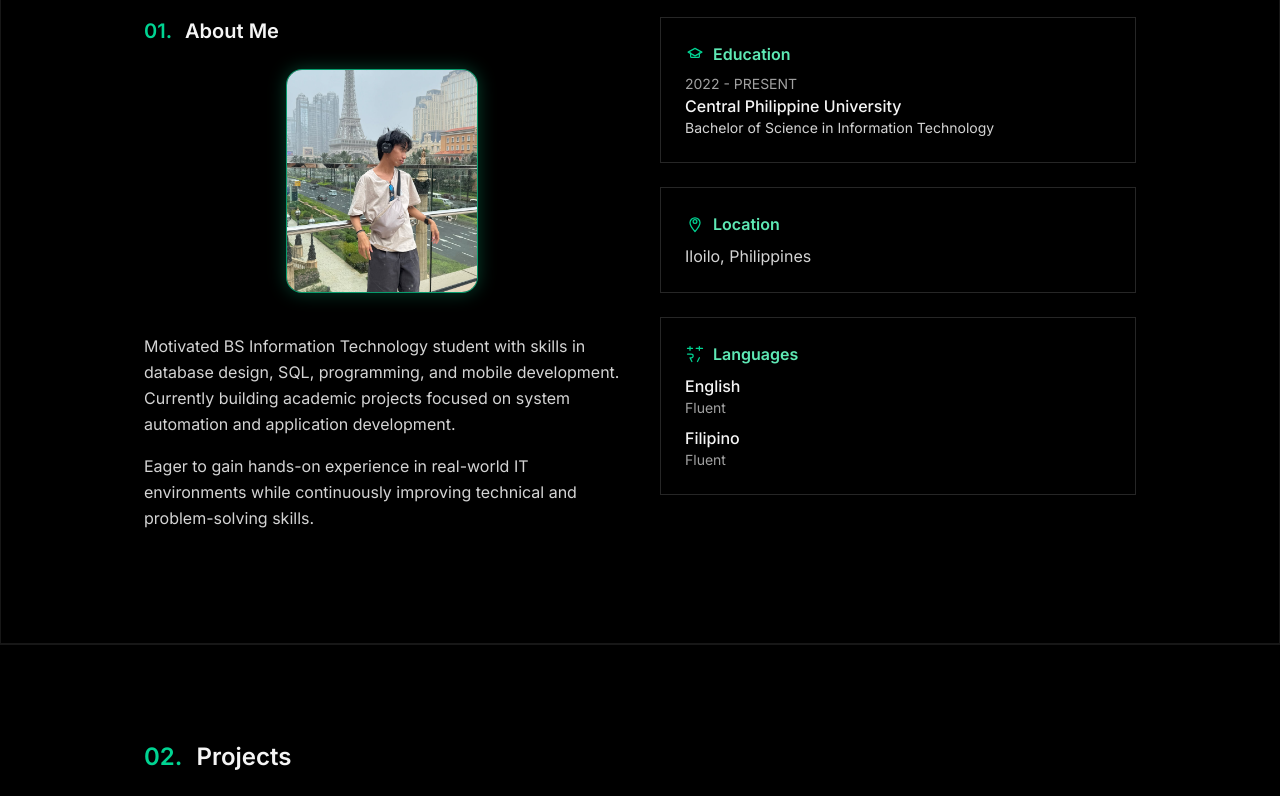
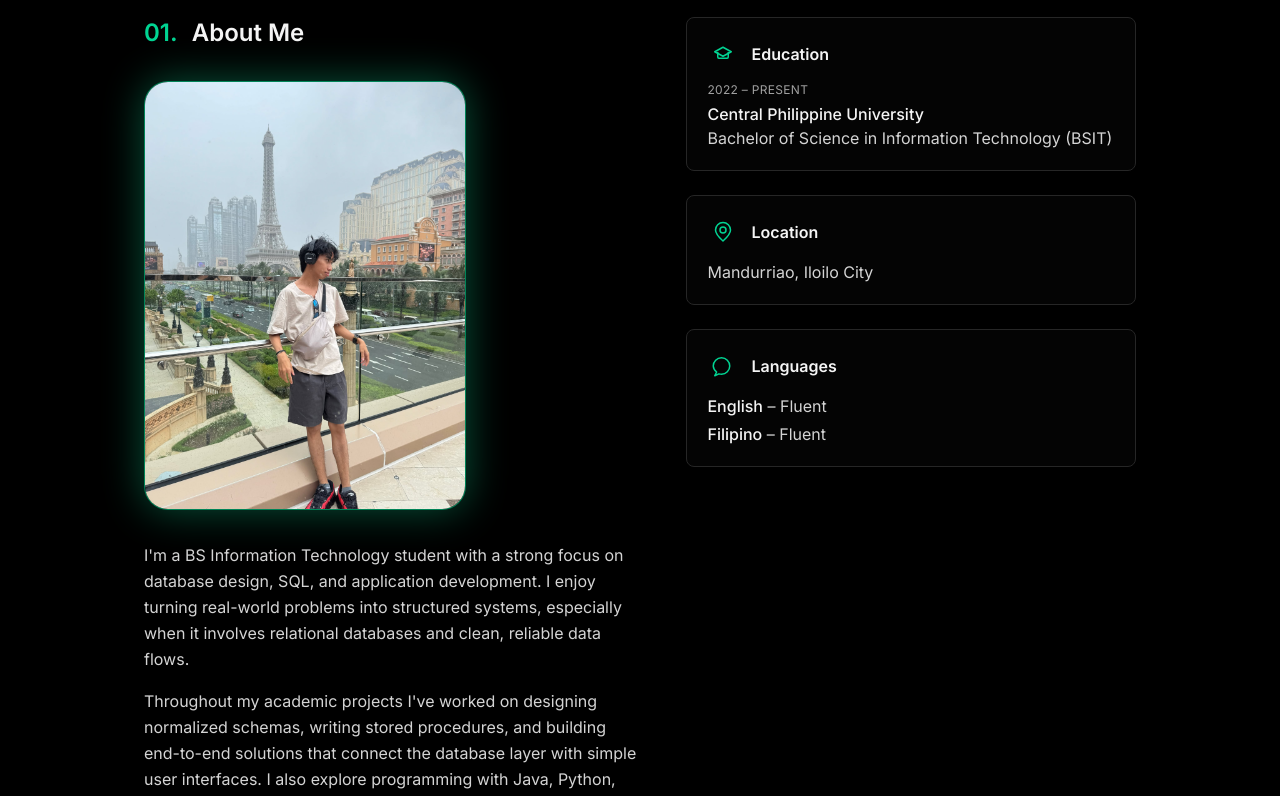
Before and after one commit to corvo-fly/montelibano_nextjs_portfolio, a Next.js app: page / in a window 1280 px wide. Shown: the part 880-1676 px from the top of the page. Built offline with nearby package versions, Linux system fonts and the light colour scheme.

Commit message:
update correction and adding more info

```diff
--- a/components/about.jsx
+++ b/components/about.jsx
@@ -1,48 +1,64 @@
-/* eslint-disable @next/next/no-img-element */
+import Image from "next/image";
+
 export default function About() {
     return (
         <section
         id="about"
-    className="bg-black text-neutral-100 py-24 border -t border-neutral-900">
-        <div className=" max-w-5xl mx-auto px-4 grid md:grid-cols-2 gap-10">
-
+        className="bg-black text-neutral-100 py-24 border-t border-neutral-900"
+        >
+            <div className="max-w-5xl mx-auto px-4 grid md:grid-cols-[minmax(0,1.1fr)_minmax(0,1fr)] gap-12 items-start">
                 <div>
-                <h2 className="text-xl md:text-2x1 font-semibold mb-6">
+                    <h2 className="text-xl md:text-2xl font-semibold mb-8">
                         <span className="text-emerald-400 mr-2">01.</span> About Me
                     </h2>
 
-                <div className="flex justify-center mb-10">
-                    <div className="group">
-                        <div
-                            className="w-64 h-44 md:w-48 md:h-56 rounded-2xl overflow-hidden border border-emerald-400/70 bg-neutral-900 shadow-[0_0_18px_rgba(16,185,129,0.35)] transition-all duration-300 group-hover:shadow-[0_0_32px_rgba(16,185,129,0.55)] group-hover:-translate-y-1">
-                            <img
+                <div className="flex flex-col items-center md:items-start mb-8">
+                    <div className="inline-block rounded-3xl border border-emerald-500/70 bg-black/40 shadow-[0_0_40px_rgba(16,185,129,0.45)] overflow-hidden hover:shadow-[0_0_55px_rgba(16,185,129,0.7)] hover:-translate-y-1 transition-all duration-300">
+                        <Image
                             src="/profile.jpg"
-                            alt="Profile"
-                            className="w-full h-full object-cover scale-150 transition-all duration-300"
+                            alt="Jophet Montelibano Jr."
+                            width={320}
+                            height={380}
+                            className="object-cover"
+                            priority
                         />
                     </div>
                 </div>
+
+                <div className="space-y-4 text-sm md:text-base text-neutral-300 leading-relaxed">
+                    <p>
+                        I&apos;m a BS Information Technology student with a strong focus on{" "}
+                        database design, SQL, and application development. I enjoy turning
+                        real-world problems into structured systems, especially when it
+                        involves relational databases and clean, reliable data flows.
+                    </p>
+
+                    <p>
+                        Throughout my academic projects I&apos;ve worked on designing
+                        normalized schemas, writing stored procedures, and building
+                        end-to-end solutions that connect the database layer with simple
+                        user interfaces. I also explore programming with Java, Python,
+                        HTML/CSS/JavaScript, and Dart &amp; Flutter, which helps me bridge
+                        backend logic with usable frontends and mobile experiences.
+                    </p>
+
+                    <p>
+                        Right now I&apos;m looking for opportunities to gain hands-on
+                        experience in real-world IT environments—whether that&apos;s
+                        database work, automation, or web and mobile development. I enjoy
+                        collaborating with others, debugging tricky issues, and
+                        continuously improving my problem-solving and technical skills.
+                    </p>
+                </div>
                 </div>
 
-                <p className="text-neutral-300 mb-4 leading-relaxed">
-                    Motivated BS Information Technology student with skills in database design,
-                    SQL, programming, and mobile development. Currently building academic projects
-                    focused on system automation and application development.
-                </p>
-
-                <p className="text-neutral-300 mb-4 leading-relaxed">
-                    Eager to gain hands-on experience in real-world IT environments while
-                    continuously improving technical and problem-solving skills.
-                </p>
-            </div>
-
-            <div className="space-y-6">
-
-                <div className="p-6 border border-neutral-800">
-                    <h3 className="text-emerald-300 font-semibold mb-2 flex items-center gap-2">
+                <div className="space-y-6 text-sm md:text-base">
+                    <div className="border border-neutral-800 rounded-lg p-5 bg-neutral-950/40">
+                        <div className="flex items-center gap-3 mb-3">
+                            <div className="w-8 h-8 flex items-center justify-center rounded-md">
                                 <svg
                                     xmlns="http://www.w3.org/2000/svg"
-                            className="w-5 h-5 text-emerald-400"
+                                    className="w-6 h-6 text-emerald-400"
                                     fill="none"
                                     viewBox="0 0 24 24"
                                     stroke="currentColor"
@@ -56,23 +72,30 @@ export default function About() {
                                     <path
                                         strokeLinecap="round"
                                         strokeLinejoin="round"
-                                d="M6.75 10.5v4.5c0 .621.504 1.125 1.125 1.125h8.25A1.125 1.125 0 0017.25 15v-4.5"
+                                        d="M6.75 10.5v4.5c0 .621.504 1.125 1.125 1.125h8.25c.621 0 1.125-.504 1.125-1.125v-4.5"
                                     />
                                 </svg>
-                    Education
-                    </h3>
-                    <p className="text-sm text-neutral-400">2022 - PRESENT</p>
-                    <p className="font-medium">Central Philippine University</p>
-                    <p className="text-sm text-neutral-300">
-                        Bachelor of Science in Information Technology
+                            </div>
+                                <h3 className="font-semibold text-neutral-100">Education</h3>
+                        </div>
+
+                            <p className="text-xs uppercase tracking-wide text-neutral-400 mb-1">
+                                2022 – Present
+                            </p>
+                            <p className="font-medium text-neutral-100">
+                                Central Philippine University
+                            </p>
+                            <p className="text-neutral-300">
+                                Bachelor of Science in Information Technology (BSIT)
                             </p>
                     </div>
 
-                <div className="p-6 border border-neutral-800">
-                    <h3 className="text-emerald-300 font-semibold mb-2 flex items-center gap-2">
+                    <div className="border border-neutral-800 rounded-lg p-5 bg-neutral-950/40">
+            <div className="flex items-center gap-3 mb-3">
+                <div className="w-8 h-8 flex items-center justify-center rounded-md">
                     <svg
                         xmlns="http://www.w3.org/2000/svg"
-                            className="w-5 h-5 text-emerald-400"
+                        className="w-6 h-6 text-emerald-400"
                         fill="none"
                         viewBox="0 0 24 24"
                         stroke="currentColor"
@@ -81,24 +104,23 @@ export default function About() {
                         <path
                             strokeLinecap="round"
                             strokeLinejoin="round"
-                                d="M12 11.25a2.25 2.25 0 100-4.5 2.25 2.25 0 000 4.5z"
+                            d="M12 21c4.5-4 7.5-7.5 7.5-11a7.5 7.5 0 10-15 0c0 3.5 3 7 7.5 11z"
                         />
-                            <path
-                                strokeLinecap="round"
-                                strokeLinejoin="round"
-                                d="M12 21c4-4.5 6-7.5 6-10.5a6 6 0 10-12 0c0 3 2 6 6 10.5z"
-                            />
+                        <circle cx="12" cy="10" r="3" />
                     </svg>
-                        Location
-                    </h3>
-                <p className="text-neutral-300">Iloilo, Philippines</p>
+                </div>
+                <h3 className="font-semibold text-neutral-100">Location</h3>
             </div>
 
-                <div className="p-6 border border-neutral-800">
-                    <h3 className="text-emerald-300 font-semibold mb-2 flex items-center gap-2">
+            <p className="text-neutral-300">Mandurriao, Iloilo City</p>
+            </div>
+
+            <div className="border border-neutral-800 rounded-lg p-5 bg-neutral-950/40">
+                <div className="flex items-center gap-3 mb-3">
+                    <div className="w-8 h-8 flex items-center justify-center rounded-md">
                         <svg
                             xmlns="http://www.w3.org/2000/svg"
-                            className="w-5 h-5 text-emerald-400"
+                            className="w-6 h-6 text-emerald-400"
                             fill="none"
                             viewBox="0 0 24 24"
                             stroke="currentColor"
@@ -107,19 +129,24 @@ export default function About() {
                             <path
                                 strokeLinecap="round"
                                 strokeLinejoin="round"
-                                d="M3 5.25h6M6 3v4.5m-3 4.5h4.5A2.25 2.25 0 019.75 14.25v0A2.25 2.25 0 017.5 16.5H6l2.25 4.5M13.5 5.25h7.5m-3.75-2.25v4.5M15 21l2.25-4.5"
+                                d="M2.25 12c0-4.556 3.694-8.25 8.25-8.25S18.75 7.444 18.75 12s-3.694 8.25-8.25 8.25c-.893 0-1.757-.138-2.568-.395L3.75 21.75l1.895-3.755A8.181 8.181 0 012.25 12z"
                             />
                         </svg>
-                        Languages
-                    </h3>
-
-                    <p className="font-medium">English</p>
-                    <p className="text-sm text-neutral-400">Fluent</p>
-
-                    <p className="font-medium mt-2">Filipino</p>
-                    <p className="text-sm text-neutral-400">Fluent</p>
+                    </div>
+                        <h3 className="font-semibold text-neutral-100">Languages</h3>
                 </div>
 
+                <ul className="space-y-1 text-neutral-300">
+                    <li>
+                    <span className="font-medium text-neutral-100">English</span>{" "}
+                        – Fluent
+                    </li>
+                    <li>
+                    <span className="font-medium text-neutral-100">Filipino</span>{" "}
+                        – Fluent
+                    </li>
+                </ul>
+            </div>
         </div>
     </div>
 </section>
```
Also changed, not shown: 1 other file (tests, documents, lock files or other folders). Lines whose indentation alone changed are shown as unchanged.
